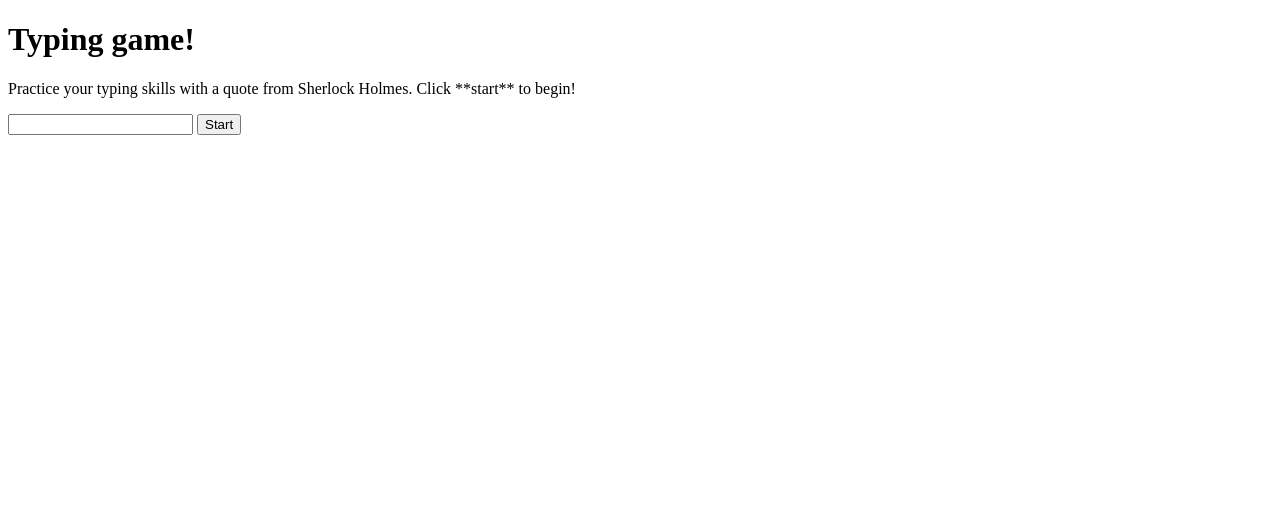
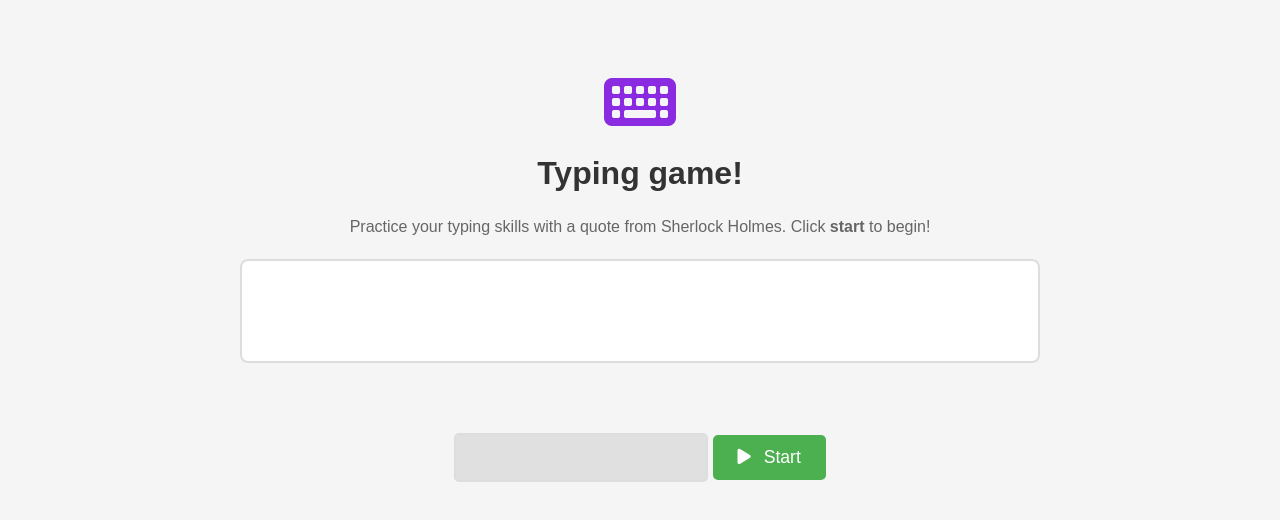
Before and after one commit to str-leshs/basic-web-eunseo, a plain HTML site: page week7/typing-game/index.html in a window 1280 px wide. Drawn offline with Linux system fonts and the light colour scheme.

Commit message:
feat: 7주차 실습완료

```diff
--- a/week8/typing-game/index.html
+++ b/week7/typing-game/index.html
@@ -5,18 +5,25 @@
   <meta http-equiv="X-UA-Compatible" content="IE=edge">
   <meta name="viewport" content="width=device-width, initial-scale=1.0">
   <title>Typing game</title>
+  <link rel="stylesheet" href="https://cdnjs.cloudflare.com/ajax/libs/font-awesome/6.4.2/css/all.min.css" />
   <link rel="stylesheet" href="style.css">
 </head>
 <body>
+  <div class="icon-header"><i class="fa-solid fa-keyboard"></i></div>
   <h1>Typing game!</h1>
+
   <p>Practice your typing skills with a quote from Sherlock Holmes. Click
-    **start** to begin!</p>
+    <strong>start</strong> to begin!</p>
+
   <p id="quote"></p>
   <p id="message"></p>
 
+
   <div>
-    <input type="text" aria-label="current word" id="typed-value" />
-    <button type="button" id="start"> Start</button>
+    <input type="text" aria-label="current word" id="typed-value" disabled />
+    <button type="button" id="start">
+      <i class="fa-solid fa-play"></i> Start
+    </button>
   </div>
 
   <script src="script.js"></script>
--- a/week8/typing-game/script.js
+++ b/week7/typing-game/script.js
@@ -15,6 +15,8 @@ let startTime = Date.now();
 const quoteElement = document.getElementById('quote');
 const messageElement = document.getElementById('message');
 const typedValueElement = document.getElementById('typed-value');
+const startButton = document.getElementById('start');
+
 
 document.getElementById('start').addEventListener('click', () => {
   const quoteIndex = Math.floor(Math.random() * quotes.length);
@@ -29,9 +31,15 @@ document.getElementById('start').addEventListener('click', () => {
 
   messageElement.innerText = '';  // 메시지 요소 초기화
   typedValueElement.value = ''; // 입력 필드 초기화
+  typedValueElement.disabled = false; // 입력 필드 활성화
   typedValueElement.focus();  //포커스 설정
+
+  // !!!!TODO: 게임 시작 시 버튼 비활성화하기 !!!!
+  startButton.disabled = true;
+  startButton.innerHTML = '<i class="fa-solid fa-spinner fa-spin"></i> Playing...';
   startTime = new Date().getTime(); //타이필 시작 시간 기록
 });
+
 
 
 typedValueElement.addEventListener('input', () => {
@@ -42,23 +50,34 @@ typedValueElement.addEventListener('input', () => {
   const elapsedTime = new Date().getTime() - startTime;   // 타이핑 소요 시간 계산
   const message = `CONGRATULATIONS! You finished in ${elapsedTime / 1000} seconds.`;
   messageElement.innerText = message;
+  messageElement.className = 'success';
+
+  // !!!!TODO 게임이 완료되면 텍스트 상자 비활성화 버튼 활성화!!!!
+  typedValueElement.disabled = true;
+  startButton.disabled = false;
+  startButton.innerHTML = '<i class="fa-solid fa-play"></i> Start';
+
+  // 트로피 아이콘 추가
+  messageElement.innerHTML = '<i class="fa-solid fa-trophy"></i> ' + message;
+
   }
 
+  //현재 단어 완료
   else if (typedValue.endsWith(' ') && typedValue.trim() === currentWord) { //입력값 공백으로 끝났는지, 공백 제거한 값이 현재 단어와 일치하는지 확인
   typedValueElement.value = ''; // 입력 필드 초기화 -> 다음 입력 준비
   wordIndex++;
-
   for (const wordElement of quoteElement.childNodes) {  // 모든 강조 표시 제거
   wordElement.className = '';
   }
-
   quoteElement.childNodes[wordIndex].className = 'highlight'; //다음 타이핑 단어에 클래스 추가
   }
 
+  //올바른 입력
   else if (currentWord.startsWith(typedValue)) {  // 현재 단어 일부를 맞게 입력하고있는지 확인
   typedValueElement.className = ''; //맞으면 클래스 제거
   }
 
+  //잘못된 입력
   else {
   typedValueElement.className = 'error';  //틀리면 에러 클래스 추가
   }
--- /dev/null
+++ b/week7/typing-game/style.css
@@ -0,0 +1,127 @@
+.highlight {
+  background-color: yellow;
+  padding: 2px 5px;
+  border-radius: 3px;
+  font-weight: bold;
+}
+
+.error {
+  background-color: lightcoral;
+  border: 2px solid red;
+}
+
+.icon-header {
+  text-align: center;
+  margin-bottom: 20px;
+}
+
+.icon-header i {
+  font-size: 4em;
+  color: blueviolet;
+}
+
+.fa-play,
+.fa-trophy {
+  margin-right: 8px;
+}
+
+body {
+  font-family: Arial, sans-serif;
+  max-width: 800px;
+  margin: 50px auto;
+  padding: 20px;
+  background-color: #f5f5f5;
+  text-align: center;
+}
+
+h1 {
+  color: #333;
+  text-align: center;
+}
+
+p {
+  color: #666;
+  line-height: 1.6;
+  text-align: center;
+}
+
+#quote {
+  background-color: white;
+  padding: 20px;
+  margin: 20px 0;
+  border-radius: 8px;
+  font-size: 1.2em;
+  min-height: 60px;
+  border: 2px solid #ddd;
+}
+
+#quote span {
+  margin: 0 3px;
+}
+
+.input-container {
+  display: flex;
+  gap: 10px;
+  margin: 20px auto;
+  width: 450px;
+}
+
+#typed-value {
+  flex: 1;
+  padding: 12px;
+  font-size: 1.1em;
+  border: 2px solid #ddd;
+  border-radius: 5px;
+}
+
+#typed-value:focus {
+  outline: none;
+  border-color: #4CAF50;
+}
+
+#typed-value:disabled {
+  background-color: #e0e0e0;
+  cursor: not-allowed;
+}
+
+
+
+
+button {
+  padding: 12px 25px;
+  font-size: 1.1em;
+  background-color: #4CAF50;
+  color: white;
+  border: none;
+  border-radius: 5px;
+  cursor: pointer;
+  transition: all 0.3s;
+}
+
+button:hover:not(:disabled) {
+  background-color: #45a049;
+}
+
+button:disabled {
+  background-color: #cccccc;
+  cursor: not-allowed;
+}
+
+
+
+
+
+
+#message {
+  text-align: center;
+  font-size: 1.2em;
+  margin-top: 20px;
+  padding: 15px;
+  border-radius: 5px;
+}
+
+.success {
+  background-color: #d4edda;
+  color: #155724;
+  border: 2px solid #c3e6cb;
+}
--- a/week8/typing-game/style.css
+++ /dev/null
@@ -1,7 +0,0 @@
-.highlight {
-  background-color: yellow;
-}
-.error {
-  background-color: lightcoral;
-  border: red;
-}
```
